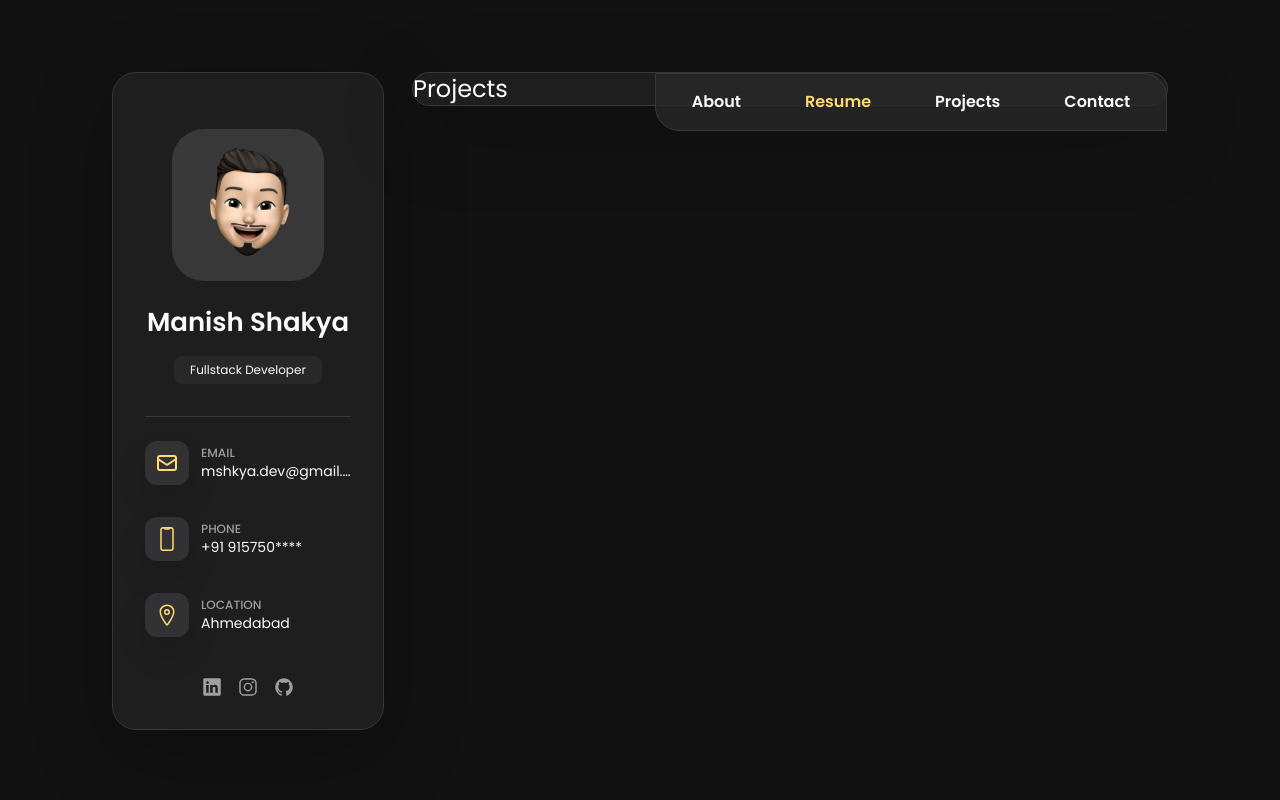
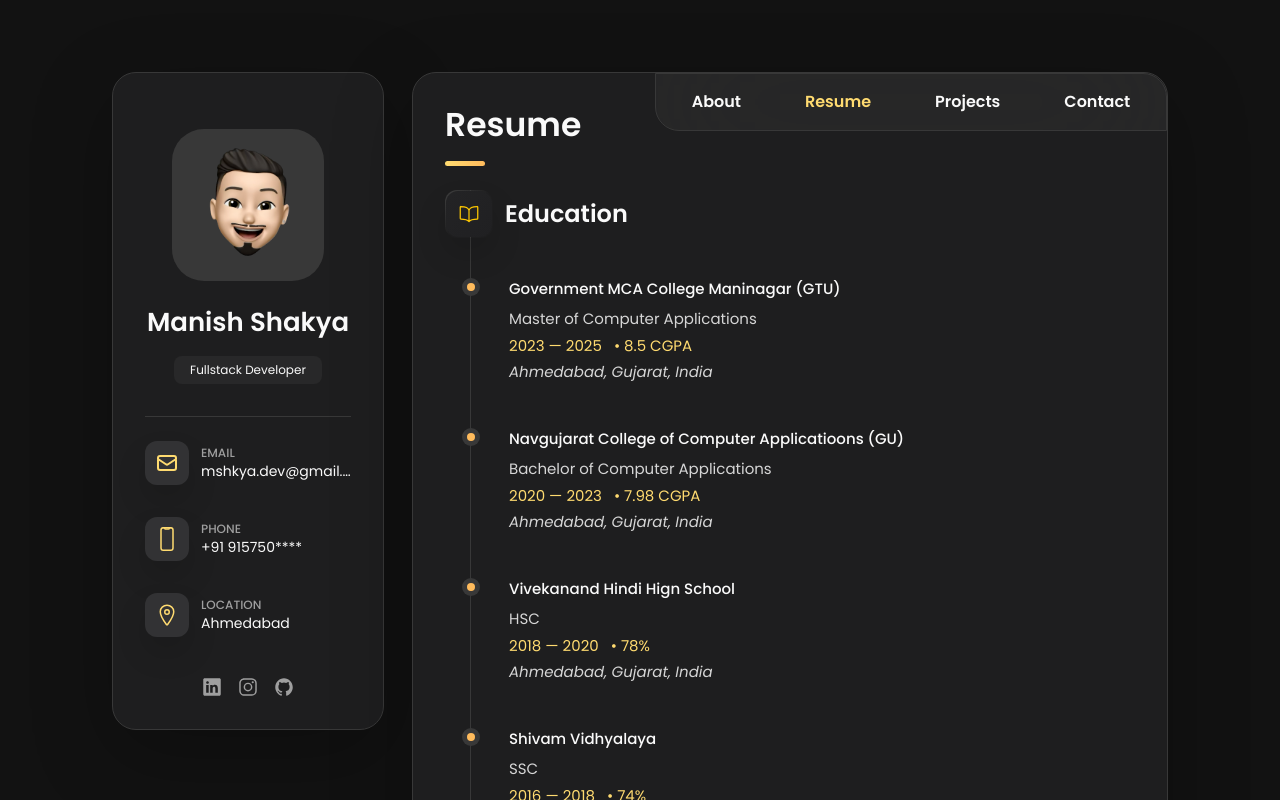
Before and after one commit to Manish-Shakya-64/portfolio, a React (Vite) app: page / in a window 1280 px wide. Both pictures are taken after a click on the item "Resume". Shown: the top 800 px of the page. Built offline with nearby package versions, Linux system fonts and the light colour scheme.

Commit message:
completed Resume Section and some changes in contact page

```diff
--- a/src/components/Contact.jsx
+++ b/src/components/Contact.jsx
@@ -1,4 +1,5 @@
 import React, { useState } from 'react'
+import { IoIosSend } from "react-icons/io";
 
 const Contact = () => {
     const [formData, setFormData] = useState({
@@ -22,6 +23,16 @@ const Contact = () => {
         }
     };
 
+    const isFormValid = () => {
+        return (
+            formData.name.trim() !== '' &&
+            formData.email.trim() !== '' &&
+            formData.subject.trim() !== '' &&
+            formData.message.trim() !== '' &&
+            isEmailValid
+        );
+    };
+
     const handleSubmit = (e) => {
         e.preventDefault()
         console.log(formData)
@@ -34,7 +45,7 @@ const Contact = () => {
                 <span className="underline w-[40px] h-[5px] bg-gradient rounded-md"></span>
                 <div className="description flex flex-col gap-3 mt-3 text-gray-1">
                     <figure className='w-full h-full '>
-                        <iframe src="https://www.google.com/maps/embed?pb=!1m14!1m12!1m3!1d1452.5542319649055!2d72.63063275441834!3d23.002406488678236!2m3!1f0!2f0!3f0!3m2!1i1024!2i768!4f13.1!5e0!3m2!1sen!2sin!4v1747675538254!5m2!1sen!2sin" width="100%" height="400" allowFullScreen="" loading="lazy" referrerPolicy="no-referrer-when-downgrade" className='rounded-2xl grayscale-100 invert-100'></iframe>
+                        <iframe src="https://www.google.com/maps/embed?pb=!1m14!1m12!1m3!1d1452.5542319649055!2d72.63063275441834!3d23.002406488678236!2m3!1f0!2f0!3f0!3m2!1i1024!2i768!4f13.1!5e0!3m2!1sen!2sin!4v1747675538254!5m2!1sen!2sin" width="100%" allowFullScreen="" loading="lazy" referrerPolicy="no-referrer-when-downgrade" className='rounded-2xl grayscale-100 invert-100 h-[230px] sm:h-[300px] md:h-[400px]'></iframe>
                     </figure>
                 </div>
                 <div className="contact-form">
@@ -95,9 +106,14 @@ const Contact = () => {
                             required
                         >
                         </textarea>
-                        <button type='submit' className='w-full p-4 rounded-xl border border-ternary focus:outline-none transition-all duration-100
-                              focus:border-bittersweet-shimmer
-                              [:not(:placeholder-shown)&]:focus:border-yellow-1'>Send Message</button>
+                        <div
+                            className='w-full flex justify-center md:justify-end'>
+                            <button type='submit' className='w-full md:w-fit submit-btn px-5 py-4 flex items-center justify-center gap-2 rounded-2xl  shadow-s2 focus:outline-none transition-all duration-100 text-yellow-1 text-sm md:text-base z-10'
+                                disabled={!isFormValid()}
+                                title={isFormValid() ? 'Send Message' : 'Please fill all the fields'}
+                            > <IoIosSend className='text-xl' /> Send Message</button>
+                        </div>
+
                     </form>
                 </div>
             </div>
--- a/src/components/Maincontent.jsx
+++ b/src/components/Maincontent.jsx
@@ -4,6 +4,7 @@ import About from './About'
 import { Skills } from '../data'
 import ImageSlider from './ImageSlider'
 import Contact from './Contact'
+import Resume from './Resume'
 
 const Maincontent = () => {
     const [currentTab, setCurrentTab] = useState('about')
@@ -12,7 +13,7 @@ const Maincontent = () => {
             <Navbar currentTab={currentTab} setCurrentTab={setCurrentTab} />
             <div className='w-full h-full'>
                 {currentTab === 'about' && <About />}
-                {currentTab === 'resume' && <div className='text-2xl text-white'>Projects</div>}
+                {currentTab === 'resume' && <Resume />}
                 {currentTab === 'projects' && <div className='text-2xl text-white'>Contact</div>}
                 {currentTab === 'contact' && <Contact />}
             </div>
--- /dev/null
+++ b/src/components/Resume.jsx
@@ -0,0 +1,34 @@
+import React from 'react'
+import Timeline from './Timeline'
+import { experiences, education } from '../data'
+import { CgFileDocument } from "react-icons/cg";
+import resume from '../assets/Manish_Shakya_FullStack_Developer_Resume.pdf'
+
+const Resume = () => {
+    return (
+        <div className='w-full p-5 md:p-8 transition-all duration-1000 ease-in-out'>
+            <div className="heading flex flex-col gap-1 md:gap-4 mb-6">
+                <h1 className='text-2xl sm:text-3xl md:text-[33px] font-semibold text-white-1'>Resume</h1>
+                <span className="underline w-[40px] h-[5px] bg-gradient rounded-md"></span>
+            </div>
+
+
+            <Timeline experiences={education} />
+            <br />
+            <br />
+            <br />
+            <Timeline experiences={experiences} />
+            <div className='w-full flex justify-center md:justify-end mt-8'>
+                <a
+                    href={resume}
+                    download="Manish_Shakya_FullStack_Developer_Resume.pdf"
+                    className='w-full md:w-fit submit-btn px-6 py-4 flex items-center justify-center gap-2 rounded-2xl shadow-s2 focus:outline-none transition-all duration-100 text-yellow-1 text-sm md:text-base z-10'
+                >
+                    <CgFileDocument className='text-xl' /> Download CV
+                </a>
+            </div>
+        </div>
+    )
+}
+
+export default Resume
--- /dev/null
+++ b/src/components/Timeline.jsx
@@ -0,0 +1,55 @@
+import { IoBookOutline } from "react-icons/io5";
+
+export default function Timeline({ experiences }) {
+
+    return (
+        <div className="relative">
+            {/* Vertical line from the center of the icon */}
+            <div className="absolute left-[20px] md:left-[25px] top-0 bottom-0 w-px bg-ternary z-0"></div>
+
+            {/* Heading with icon - positioned in flow with timeline */}
+            <div className="flex items-center gap-3 mb-10 relative z-10">
+                <div className="icon-box  rounded-xl w-[40px] h-[40px] md:w-[48px] md:h-[48px] flex items-center justify-center shadow-s2">
+                    <IoBookOutline className="text-yellow-400 h-5 w-5" />
+                </div>
+                <h2 className="text-lg md:text-2xl font-semibold text-white-1 ">{experiences?.name}</h2>
+            </div>
+
+            {/* Map through experiences */}
+            {experiences?.items?.map((experience, index) => (
+                <div
+                    key={experience.id}
+                    className={`relative pl-12 ${index < experiences?.items?.length - 1 ? 'mb-6 md:mb-10' : ''}`}
+                >
+                    {/* Timeline dot aligned with the line */}
+                    <div className="absolute left-[11px] md:left-[17px] top-0 h-[18px] w-[18px] rounded-full bg-ternary flex items-center justify-center z-10">
+                        <div className="h-2 w-2 bg-yellow-2 rounded-full"></div>
+                    </div>
+
+                    {/* Position content */}
+                    <div className="px-0 md:px-4 text-[13px] sm:text-[15px]">
+                        <h3 className="font-medium text-white-1 mb-2">{experience?.position}</h3>
+                        <div className="flex flex-col items-start justify-center gap-1">
+                            <p className="text-gray-1">{experience?.company}</p>
+                            <p>
+                                <span className="text-yellow-1">{experience?.duration}</span>
+                                <span className="text-yellow-1 ml-3">• {experience?.durationLabel}</span>
+                            </p>
+                            <p className="text-gray-1 italic">{experience?.location}</p>
+
+                            <ul className="space-y-2">
+                                {experience?.responsibilities?.map((responsibility, i) => (
+                                    <li key={i} className="flex items-start md:items-center justify-start">
+                                        <span className="text-yellow-2 mr-3 text-xl">•</span>
+                                        <span className="text-gray-1">{responsibility}</span>
+                                    </li>
+                                ))}
+                            </ul>
+                        </div>
+                    </div>
+                </div>
+            ))}
+        </div>
+
+    );
+}
--- a/src/data.js
+++ b/src/data.js
@@ -107,3 +107,94 @@ export const services = [
     icon: backendIcon,
   },
 ];
+
+export const experiences = {
+  name: "Experience",
+  items: [
+    {
+      id: 1,
+      position: "Software Intern",
+      company: "Arastu Systems Pvt. Ltd.",
+      duration: "Jan, 2025 — Present",
+      durationLabel: "4 mos",
+      location: "Ahmedabad, Gujarat, India",
+      responsibilities: [
+        "Learned about the basics of C# and .NET Framework.",
+        "Learned about the basics of SQL Server and Entity Framework.",
+        "Learned about the basics of ASP.NET MVC and ASP.NET Web API.",
+        "Developed new features and transformed UI designs into fully functional user interfaces.",
+        "Developed a web application for a client using ASP.NET MVC and ASP.NET Web API.",
+      ],
+    },
+    {
+      id: 2,
+      position: "Full Stack Intern",
+      company: "Syndell Technologies",
+      duration: "May, 2024 — Aug, 2024",
+      durationLabel: "4 mos",
+      location: "Ahmedabad, Gujarat, India",
+      responsibilities: [
+        "Developed new features and implemented UI designs into code using React and Tailwind CSS.",
+        "Designed and created custom e-form features including scrolling features and data entries.",
+        "Integrated Google and Facebook sign-in for user authentication.",
+        "Integrated APIs for seamless data communication and backend functionality.",
+        "Collaborated with other developers and backend team to deliver features.",
+        "Participated in team meetings to discuss new features and project updates.",
+        "Ensured smooth functionality and user-friendly experiences throughout the app.",
+        "Performed code review and deployed the app in Playstore and Appstore.",
+      ],
+    },
+    {
+      id: 1,
+      position: "Summer Intern",
+      company: "Arastu Systems Pvt. Ltd.",
+      duration: "June, 2022 — July, 202",
+      durationLabel: "2 mos",
+      location: "Ahmedabad, Gujarat, India",
+      responsibilities: [
+        "Learned about the basics of React and Node.",
+        "Learned about the basics of MongoDB and MySQL.",
+        "Learned about the basics of Git and GitHub.",
+        "Developed new features and transformed UI designs into fully functional user interfaces.",
+      ],
+    },
+  ],
+};
+
+export const education = {
+  name: "Education",
+  items: [
+    {
+      id: 1,
+      position: "Government MCA College Maninagar (GTU)",
+      company: "Master of Computer Applications",
+      duration: "2023 — 2025",
+      durationLabel: "8.5 CGPA",
+      location: "Ahmedabad, Gujarat, India",
+    },
+    {
+      id: 2,
+      position: "Navgujarat College of Computer Applicatioons (GU)",
+      company: "Bachelor of Computer Applications",
+      duration: "2020 — 2023",
+      durationLabel: "7.98 CGPA",
+      location: "Ahmedabad, Gujarat, India",
+    },
+    {
+      id: 3,
+      position: "Vivekanand Hindi Hign School",
+      company: "HSC",
+      duration: "2018 — 2020",
+      durationLabel: "78%",
+      location: "Ahmedabad, Gujarat, India",
+    },
+    {
+      id: 4,
+      position: "Shivam Vidhyalaya",
+      company: "SSC",
+      duration: "2016 — 2018",
+      durationLabel: "74%",
+      location: "Ahmedabad, Gujarat, India",
+    },
+  ],
+};
--- a/src/index.css
+++ b/src/index.css
@@ -32,6 +32,10 @@
   );
 }
 
+::selection {
+  @apply bg-yellow-1 text-secondary;
+}
+
 body {
   padding: 0;
   margin: 0;
@@ -58,3 +62,38 @@ body {
   background: var(--bg-gradient-jet);
   border-radius: inherit;
 }
+
+.submit-btn {
+  position: relative;
+  background: var(--bg-gradient-onyx);
+  cursor: pointer;
+}
+
+.submit-btn::after {
+  content: "";
+  position: absolute;
+  inset: 1px;
+  z-index: -10;
+  background: var(--bg-gradient-jet);
+  border-radius: inherit;
+}
+
+.submit-btn:disabled {
+  filter: grayscale(60%);
+  cursor: not-allowed;
+}
+
+.icon-box {
+  position: relative;
+  background: var(--bg-gradient-onyx);
+  z-index: 1;
+}
+
+.icon-box::after {
+  content: "";
+  position: absolute;
+  inset: 1px;
+  z-index: -10;
+  background: var(--bg-gradient-jet);
+  border-radius: inherit;
+}
```
Also changed, not shown: 1 other file (tests, documents, lock files or other folders).
